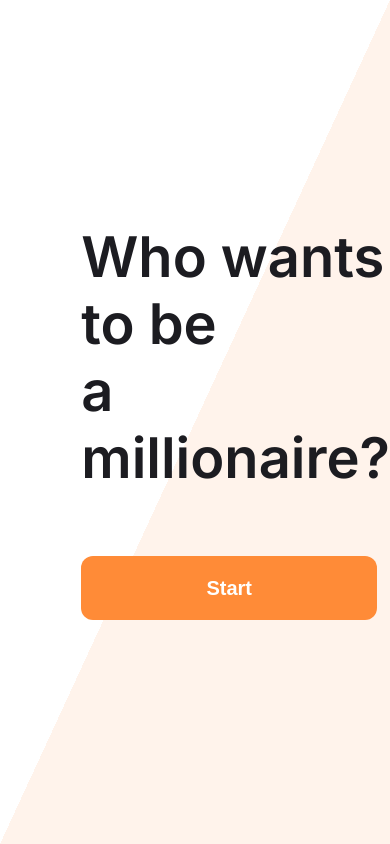
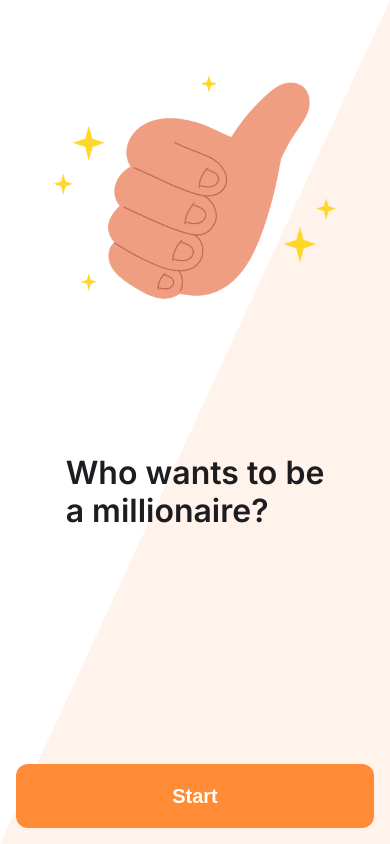
Before and after one commit to mpavlushchenko/test_task_NextJs, a Next.js app: page / in a window 390 px wide. Built offline with nearby package versions, Linux system fonts and the light colour scheme.

Commit message:
task: update StartScreen and add mobile styles

```diff
--- a/next.config.ts
+++ b/next.config.ts
@@ -1,4 +1,6 @@
 import { NextConfig } from 'next';
+
+const isDev = process.env.NODE_ENV === 'development';
 
 const nextConfig: NextConfig = {
   eslint: {
@@ -6,6 +8,9 @@ const nextConfig: NextConfig = {
     // your project has ESLint errors.
     ignoreDuringBuilds: true,
   },
+  images: {
+    unoptimized: isDev,
+  },
 };
 
 export default nextConfig;
--- a/src/features/start/StartScreen.module.css
+++ b/src/features/start/StartScreen.module.css
@@ -2,14 +2,13 @@
   display: flex;
   align-items: center;
   justify-content: center;
+  gap: 2rem;
   height: 100vh;
   background: linear-gradient(to bottom right, white 50%, var(--color-orange-5) 50%);
 }
-
 .title {
   margin-bottom: 4rem;
 }
-
 .leftBlock,
 .rightBlock {
   flex: 1;
@@ -17,13 +16,47 @@
   justify-content: center;
   align-items: center;
 }
-
 .leftBlock {
+  width: 100%;
+  height: 100%;
+  max-height: 367px;
   position: relative;
 }
-
 .rightBlock {
   display: flex;
   flex-direction: column;
   align-items: flex-start;
 }
+
+@media (max-width: 768px) {
+  .container {
+    flex-direction: column;
+  }
+  .leftBlock,
+  .rightBlock {
+    width: 100%;
+    max-width: 100%;
+  }
+  .leftBlock {
+    max-height: none;
+    margin-bottom: 2rem;
+  }
+  .rightBlock {
+    justify-content: space-between;
+    align-items: center;
+    padding: 2rem;
+  }
+  .title {
+    font-size: 32px;
+    margin-bottom: 0;
+  }
+}
+
+@media (max-width: 480px) {
+  .rightBlock button {
+    min-width: 100%;
+  }
+  .rightBlock {
+    padding: 1rem;
+  }
+}
--- a/src/features/start/StartScreen.tsx
+++ b/src/features/start/StartScreen.tsx
@@ -1,5 +1,5 @@
 import { useRouter } from 'next/router';
-// import Image from 'next/image';
+import Image from 'next/image';
 
 import { Button } from '@components/ui/Button';
 import { ROUTES } from '@/constants';
@@ -15,8 +15,7 @@ const StartScreen = () => {
   return (
     <div className={styles.container}>
       <div className={styles.leftBlock}>
-        {/* TODO: Problem with importing the Image */}
-        {/*<Image src="/hand.png" alt="Millionaire" width="500" height="500" />*/}
+        <Image src="/hand.png" alt="Millionaire" fill />
       </div>
       <div className={styles.rightBlock}>
         <h1 className={styles.title}>
```
